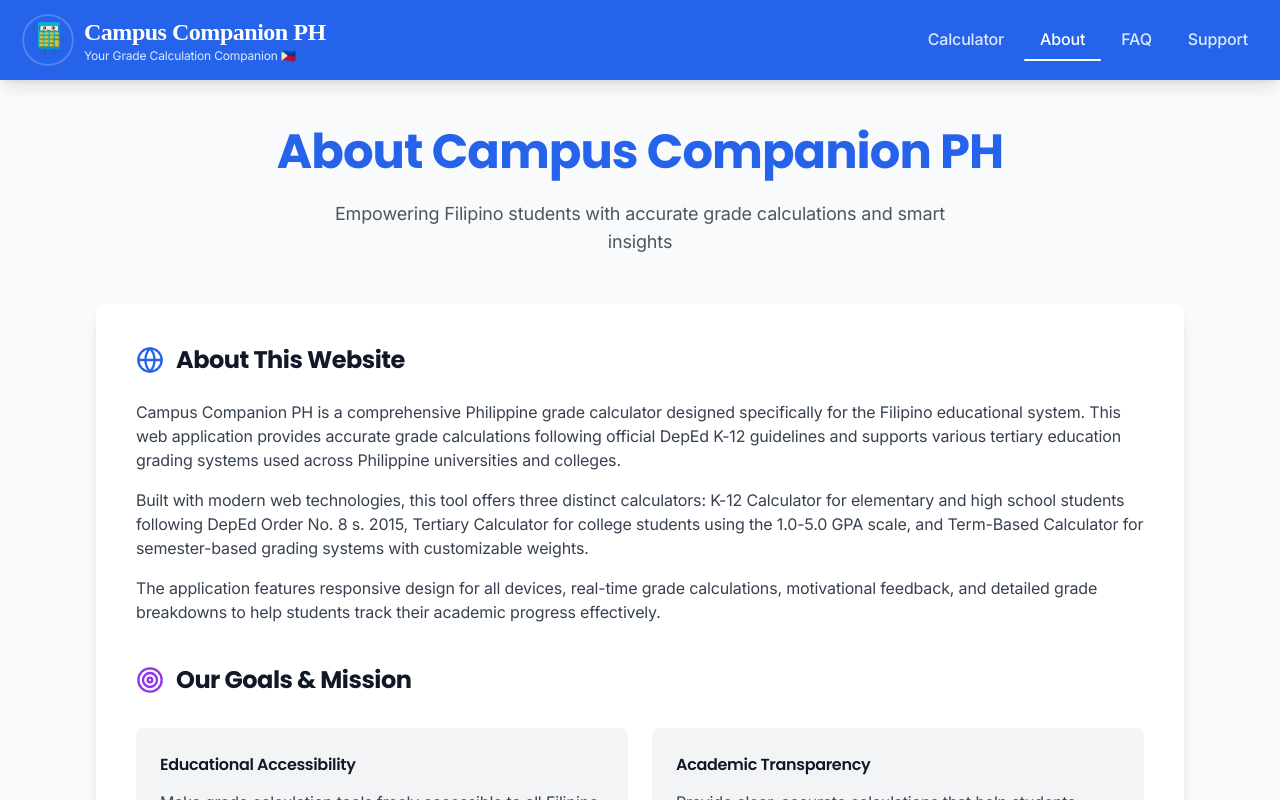
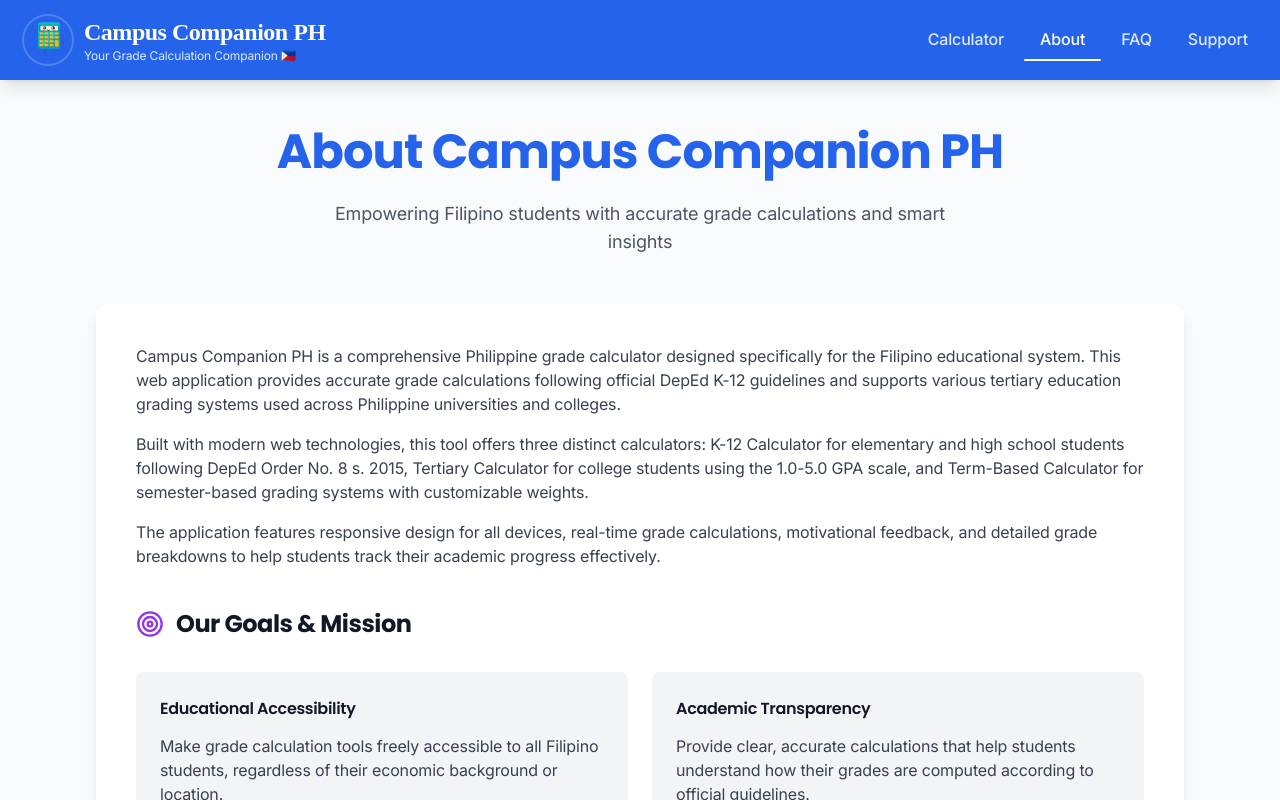
Before and after one commit to Clarence140/CampusCompanionPH, a React (Vite) app: page / in a window 1280 px wide. Both pictures are taken after a click on the button "About". Shown: the top 800 px of the page. Built offline with nearby package versions, Linux system fonts and the light colour scheme; a web font is replaced by a local one.

Commit message:
Missing Content

```diff
--- a/src/components/About.jsx
+++ b/src/components/About.jsx
@@ -31,10 +31,6 @@ export default function About() {
       <div className="bg-white rounded-xl shadow-lg p-6 sm:p-8 lg:p-10">
         {/* About the Website */}
         <div className="mb-8 sm:mb-10">
-          <h3 className="text-xl sm:text-2xl font-heading font-bold mb-4 sm:mb-6 flex items-center text-gray-900">
-            <FiGlobe className="mr-3 text-blue-600" size={28} /> About This
-            Website
-          </h3>
           <p className="mb-4 text-sm sm:text-base text-gray-700 leading-relaxed">
             Campus Companion PH is a comprehensive Philippine grade calculator
             designed specifically for the Filipino educational system. This web
```
